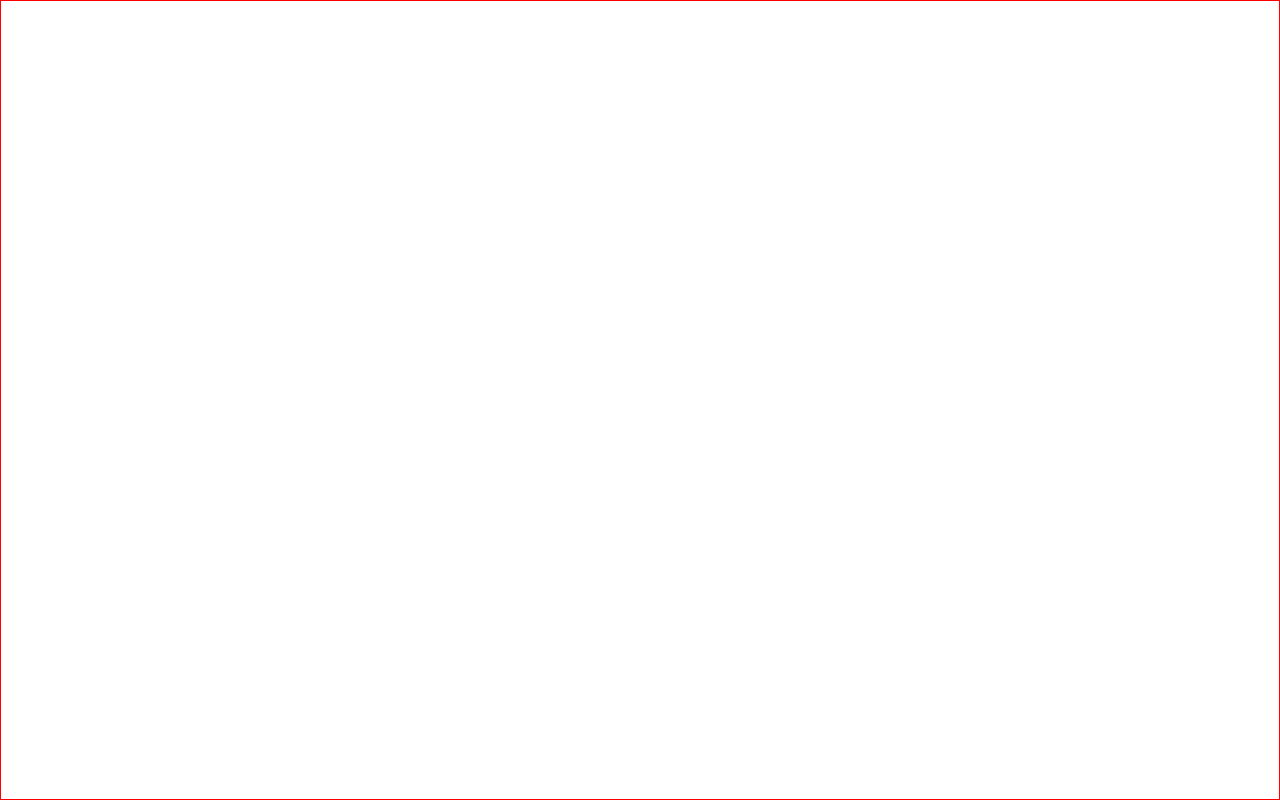
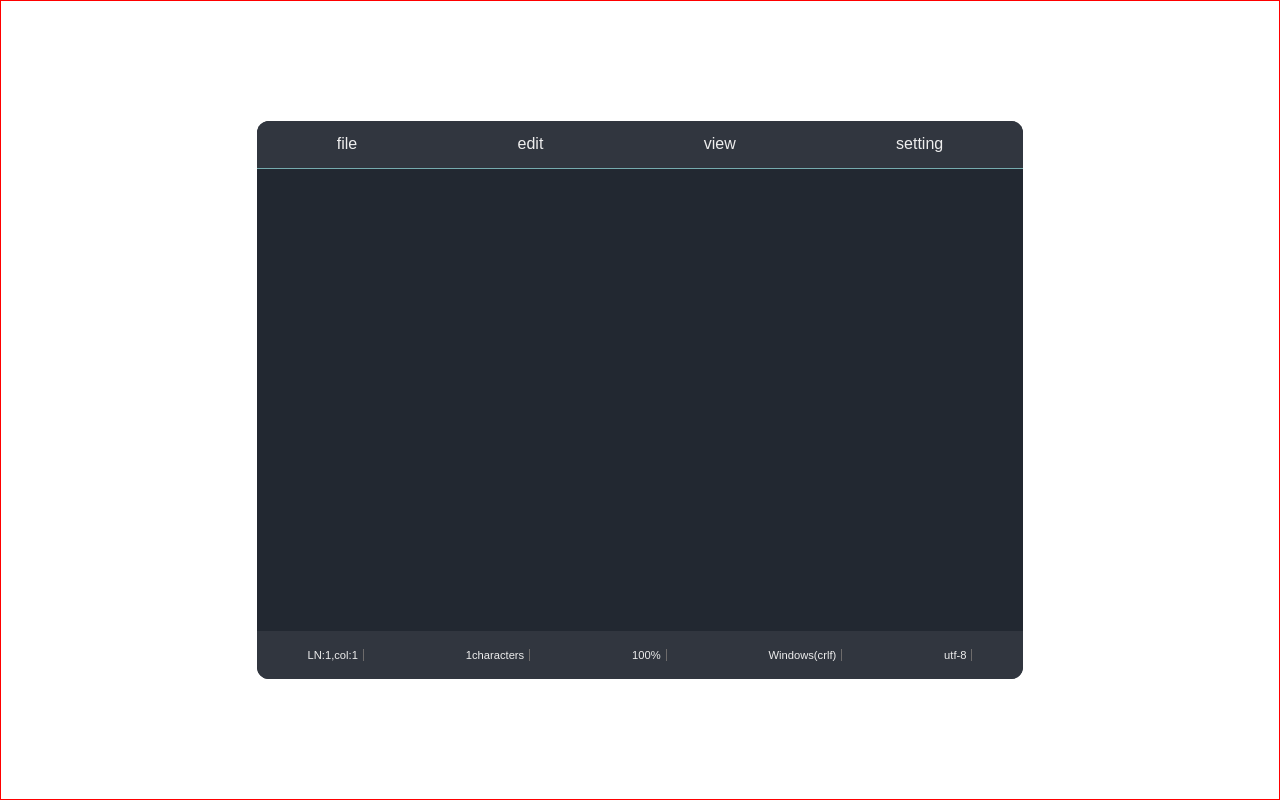
Before and after one commit to z-nt/React, a React (Create React App) app in the folder toturial/: page / in a window 1280 px wide. Built offline with nearby package versions, Linux system fonts and the light colour scheme.

Commit message:
ui done now get start the fucking program :)

```diff
--- a/toturial/src/App.css
+++ b/toturial/src/App.css
@@ -1,4 +1,9 @@
 .App {
   border: 1px solid red ;
   height: 100vh;
+  position: relative;
+  display: flex;
+  justify-content: center;
+  align-items: center;
+  font-family: cursive ,fantasy ,'Courier New', Courier, monospace;
 }
--- a/toturial/src/App.js
+++ b/toturial/src/App.js
@@ -1,7 +1,11 @@
 import './App.css';
+import TextEditor from './textEditor';
+
+
 function App() {
   return (
     <div className="App">
+      <TextEditor/>
 
     </div>
   );
--- /dev/null
+++ b/toturial/src/document.js
@@ -0,0 +1,44 @@
+import React from "react";
+
+import { useState } from "react";
+
+import "./texteditor.css";
+
+
+
+function Document(){
+    // const [text,setText] = useState("");
+
+    const keyHandler = (e)=>{
+        console.log(e.key);
+        //  console.log(e.target.value);
+        if(e.key == "Enter"){
+
+        }
+
+    }
+
+    // const moushandler = (e)=>{
+    //     e.preventDefault();
+    // }
+
+    // document.body.addEventListener("keydown",keyHandler);
+    // document.body.addEventListener("mousedown",moushandler);
+
+    return(
+        <>
+            <div  className="document" id="text">
+            <textarea
+            onKeyDown={keyHandler}
+            className="doc"
+            aria-multiline
+            />
+
+            <textarea/>
+            </div>
+        </>
+    )
+}
+
+
+export default Document;
--- /dev/null
+++ b/toturial/src/file.js
@@ -0,0 +1,42 @@
+import React from "react";
+import "./texteditor.css";
+
+
+
+
+function File(){
+
+
+
+
+    const handelClick = ()=>{
+        var fileMenu = document.getElementById("file-menu");
+
+        if(fileMenu.style.display=="none"){
+            fileMenu.style.display = "flex"
+        }else{
+            fileMenu.style.display = "none"
+        }
+    }
+
+
+    return(
+        <>
+          <li id="file" onClick={handelClick} className="nav-item">file
+          <ul className='file-menu' id="file-menu">
+          <li id="newTap" className='file-btn'>New Tap</li>
+          <li id="newWin" className='file-btn'>New Window</li>
+          <li id="open" className='file-btn'>Open</li>
+          <li id="save" className='file-btn'>Save</li>
+          <li id="saveAs" className='file-btn'>Save As</li>
+          <li id="saveAll" className='file-btn'>Save All</li>
+          <li id="exit" className='file-btn'>Exit</li>
+        </ul>
+
+
+          </li>
+        </>
+    )
+}
+
+export default File;
--- /dev/null
+++ b/toturial/src/footer.js
@@ -0,0 +1,28 @@
+import React from "react";
+import "./texteditor.css";
+
+
+function Footer(){
+    return(
+        <>
+            <div className="footer">
+                    <ul className="ftr-nav">
+                            <li className="ftr-item" >
+                                <span>LN:1,<span>col:1</span></span>
+                            </li>
+                            <li className="ftr-item" >
+                                <span>1</span>characters
+                            </li>
+                            <li className="ftr-item" >100%</li>
+                            <li className="ftr-item" >
+                                Windows(crlf)
+                            </li>
+                            <li className="ftr-item" >utf-8</li>
+                    </ul>
+            </div>
+        </>
+    )
+}
+
+
+export default Footer;
--- /dev/null
+++ b/toturial/src/navbar.js
@@ -0,0 +1,29 @@
+import React from "react";
+import "./texteditor.css";
+import File from "./file";
+
+function Navbar(){
+
+
+
+
+    return(
+        <>
+            <div className="navbar-menu">
+                    <ul className="nav">
+                        <File/>
+                        <li className="nav-item">edit</li>
+                        <li className="nav-item">view</li>
+                    <div className="btn-setting">
+                        <li className="nav-setting">
+                            setting
+                        </li>
+                    </div>
+                    </ul>
+            </div>
+        </>
+    )
+}
+
+
+export default Navbar;
--- /dev/null
+++ b/toturial/src/textEditor.js
@@ -0,0 +1,22 @@
+import React from "react";
+import Navbar from "./navbar";
+import Footer from "./footer";
+import Document from "./document";
+import "./texteditor.css";
+
+
+
+function TextEditor(){
+    return(
+        <>
+            <div className="textEditor">
+                <Navbar/>
+                <Document/>
+                <Footer/>
+            </div>
+        </>
+    )
+}
+
+
+export default TextEditor;
--- /dev/null
+++ b/toturial/src/texteditor.css
@@ -0,0 +1,127 @@
+.textEditor{
+    border: none ;
+    width: 60%;
+    height: 70%;
+    position: relative;
+    border-radius: 12px;
+    background-color: #222831;
+    display: flex;
+    justify-content: space-between;
+    flex-direction: column;
+}
+
+/* navbar Header */
+.navbar-menu{
+    width: 100%;
+    height: 3rem;
+    border: none;
+    display: flex;
+    flex-direction: row;
+    border-bottom: 1px solid #76ABAE ;
+    justify-content: space-between;
+}
+.nav{
+    border:none ;
+    display: flex;
+    width: 100%;
+    align-items: center;
+    justify-content: space-around;
+    background-color: #31363F;
+    border-top-left-radius: 12px;
+    border-top-right-radius: 12px;
+}
+ .nav li{
+   list-style-type: none;
+   font-size: 1rem;
+    padding: 0.5rem;
+   color:#EEEEEE ;
+   cursor: default;
+   border: none ;
+}
+
+ .nav li:hover{
+    background-color: #6d6b6b;
+}
+
+
+
+.nav-setting  {
+    display: flex;
+    align-items: center;
+    justify-content: center;
+    height: 100%;
+    height: 100%;
+
+
+}
+/* navbar Header */
+/* document */
+    .document{
+        border: none ;
+        height: 80%;
+        position: relative;
+        color: #EEEEEE;
+        overflow: hidden;
+
+    }
+    .doc{
+        position: absolute;
+        width: 100%;
+        height: 100%;
+        top: 0%;
+        left: 0%;
+        padding-bottom: 90%;
+        text-align: top;
+        background-color: #222831;
+        color: #EEEEEE;
+        border: none;
+        outline: none;
+        resize: none;
+        overflow: hidden;
+        scroll-behavior: none;
+    }
+/* document */
+
+/* footer */
+.footer{
+    border: none ;
+    height: 3rem;
+    background-color: #31363F;
+    border-bottom-left-radius: 12px;
+    border-bottom-right-radius: 12px;
+}
+.ftr-nav{
+    display: flex;
+    flex-direction: row;
+    justify-content: space-around;
+    align-items: center;
+    height: 100%;
+}
+.ftr-item{
+    list-style-type: none;
+    font-size: 0.7rem;
+    color:#EEEEEE ;
+    border-right: #6d6b6b 1px solid ;
+    padding-right: 5px;
+}
+/* footer */
+
+
+
+/* file nav-item style */
+.file-menu{
+    border: 1px solid none ;
+    border-radius: 6px;
+    box-shadow: 4px 4px 8px 0px darkblue;
+    position: absolute;
+    z-index: 999;
+    top: 3rem;
+    left: 0%;
+    height: 70%;
+    width: 45%;
+    background-color: #31363F;
+    display: none;
+    flex-direction: column;
+}
+
+/* file nav-item style */
```
